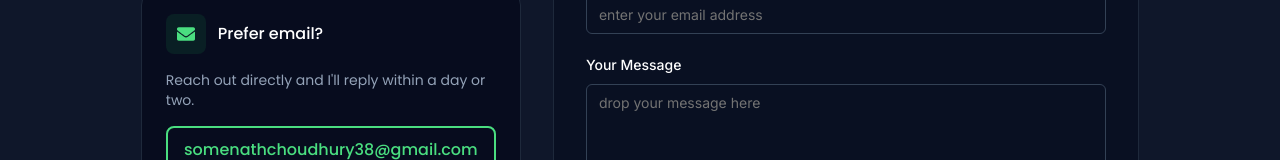
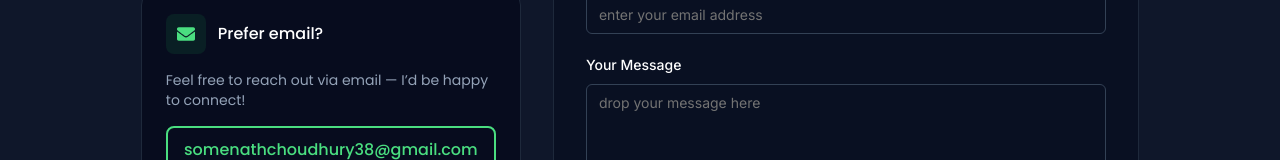
Before and after one commit to somenath203/My-Portfolio-Website-Version-2, a Next.js app: page /pages/connect in a window 1280 px wide. Shown: the part 461-621 px from the top of the page. Built offline with nearby package versions, Linux system fonts and the light colour scheme; no server answers.

Commit message:
made a slight modification in 'connect' page

```diff
--- a/src/app/pages/connect/page.js
+++ b/src/app/pages/connect/page.js
@@ -123,7 +123,7 @@ const Page = () => {
               </span>
             </div>
             <p className="text-slate-400 text-sm font-poppins">
-              Reach out directly and I&apos;ll reply within a day or two.
+              Feel free to reach out via email — I’d be happy to connect!
             </p>
             <p
               onClick={handleCopyEmail}
```
